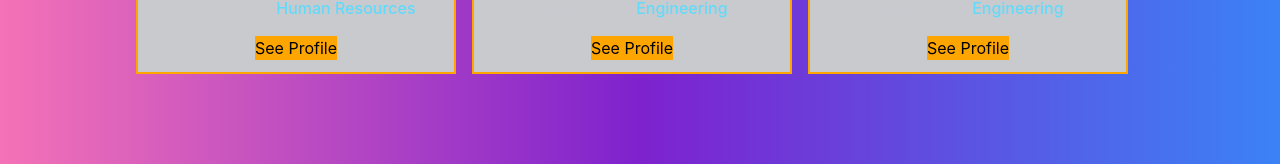
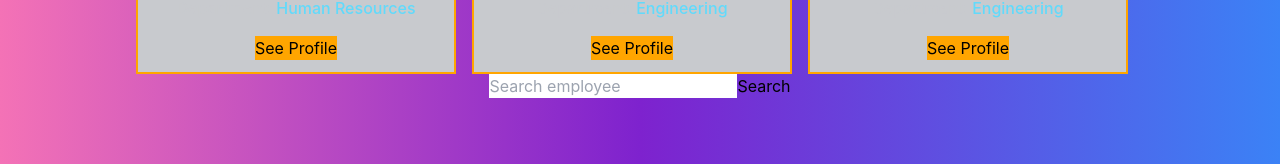
Before and after one commit to aeonflux/training-react, a React (Create React App) app: page / in a window 1280 px wide. Shown: the part 190-354 px from the top of the page. Built offline with nearby package versions, Linux system fonts and the light colour scheme.

Commit message:
search bar ui

```diff
--- a/src/App.js
+++ b/src/App.js
@@ -2,6 +2,7 @@ import React, { useState } from "react";
 import "./App.css";
 import { EmployeeCard } from "./components/EmployeeCard/EmployeeCard";
 import { EmployeeView } from "./components/EmployeeView/EmployeeView";
+import { SearchBar } from "./components/SearchBar/SearchBar";
 
 function App() {
   const [selectedEmployee, setSelectedEmployee] = useState(null);
@@ -153,6 +154,7 @@ function App() {
           qualifications={employeeData[selectedEmployee].qualifications}
         />
       )}
+      <SearchBar />
     </div>
   );
 }
--- /dev/null
+++ b/src/components/SearchBar/SearchBar.css
@@ -0,0 +1,9 @@
+.hidden {
+  clip: rect(0 0 0 0);
+  clip-path: inset(50%);
+  height: 1px;
+  overflow: hidden;
+  position: absolute;
+  white-space: nowrap;
+  width: 1px;
+}
--- /dev/null
+++ b/src/components/SearchBar/SearchBar.js
@@ -0,0 +1,19 @@
+import { React, useState } from "react";
+import "./SearchBar.css";
+
+const SearchBar = () => (
+  <form action="/" method="get">
+    <label htmlFor="header-search">
+      <span className="hidden">Search Employee</span>
+    </label>
+    <input
+      type="text"
+      id="header-search"
+      placeholder="Search employee"
+      name="s"
+    />
+    <button type="submit">Search</button>
+  </form>
+);
+
+export { SearchBar };
```
